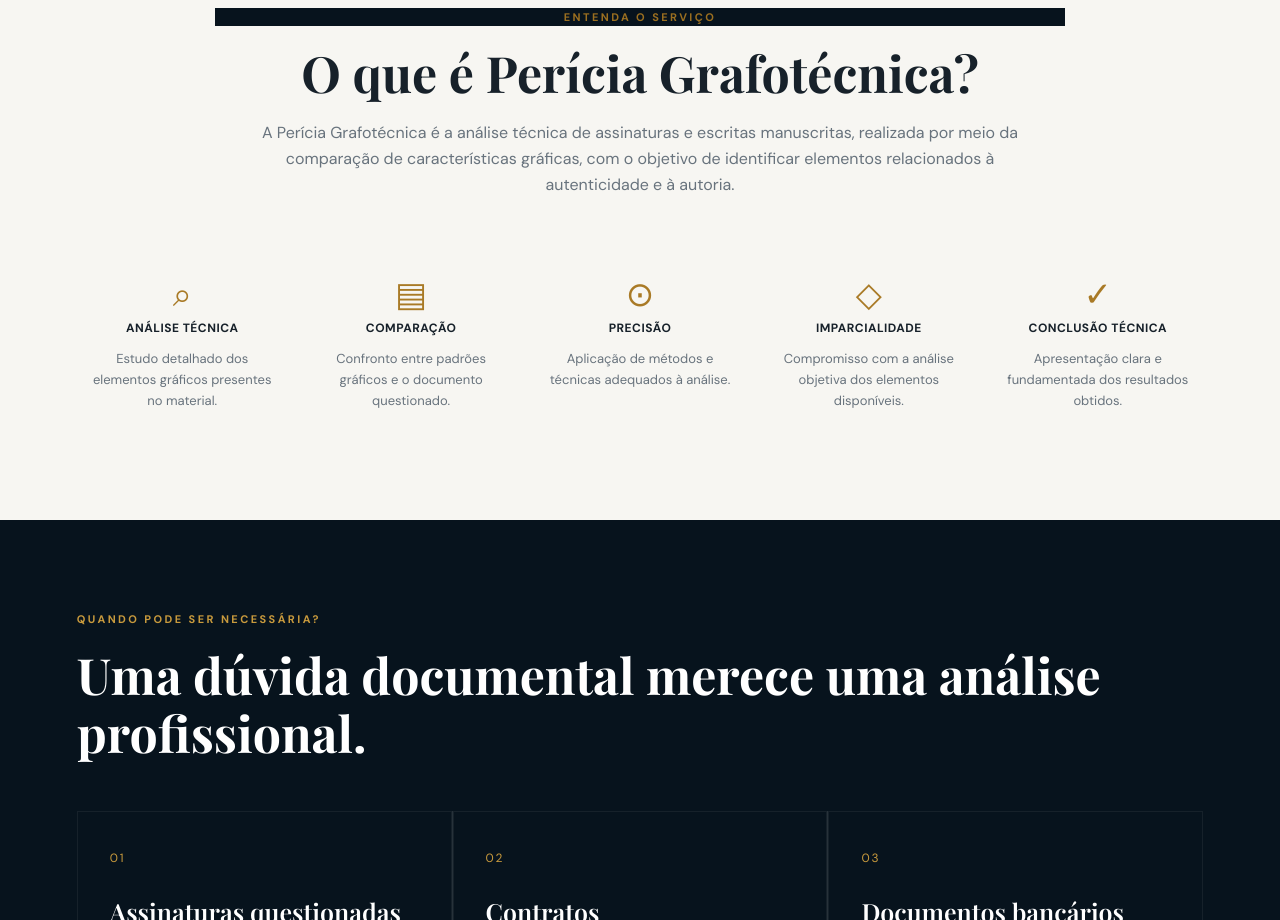
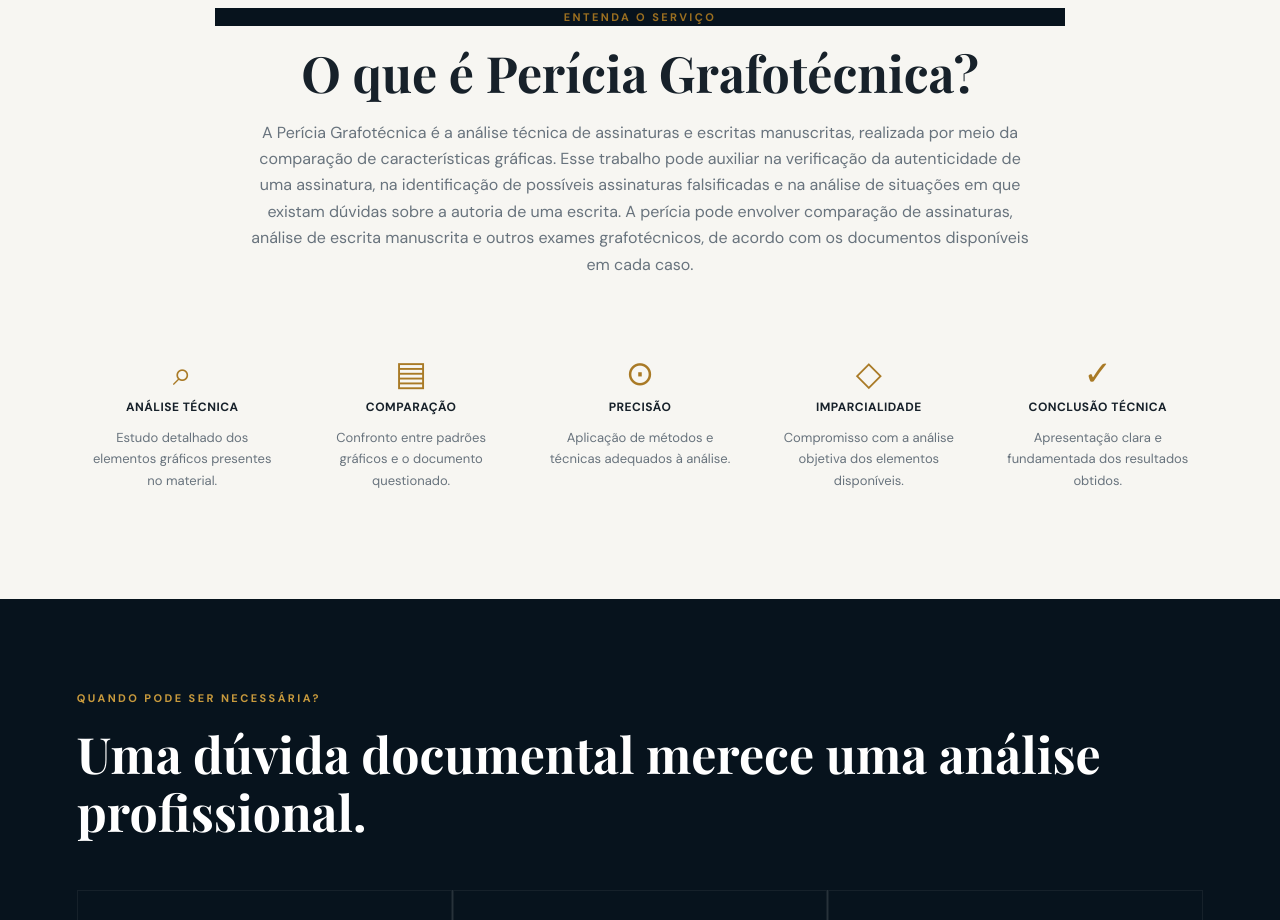
Before and after one commit to igorflorespericias/igorflorespericias.github.io, a plain HTML site: page index.html in a window 1280 px wide. Shown: the part 820-1740 px from the top of the page. Drawn offline with nearby package versions, Linux system fonts and the light colour scheme.

Commit message:
Update index.html

```diff
--- a/index.html
+++ b/index.html
@@ -83,7 +83,7 @@
       <div class="section-heading centered">
         <p class="eyebrow dark">ENTENDA O SERVIÇO</p>
         <h2>O que é Perícia Grafotécnica?</h2>
-        <p>A Perícia Grafotécnica é a análise técnica de assinaturas e escritas manuscritas, realizada por meio da comparação de características gráficas, com o objetivo de identificar elementos relacionados à autenticidade e à autoria.</p>
+       <p>A Perícia Grafotécnica é a análise técnica de assinaturas e escritas manuscritas, realizada por meio da comparação de características gráficas. Esse trabalho pode auxiliar na verificação da autenticidade de uma assinatura, na identificação de possíveis assinaturas falsificadas e na análise de situações em que existam dúvidas sobre a autoria de uma escrita. A perícia pode envolver comparação de assinaturas, análise de escrita manuscrita e outros exames grafotécnicos, de acordo com os documentos disponíveis em cada caso.</p>
       </div>
 
       <div class="principles">
```
